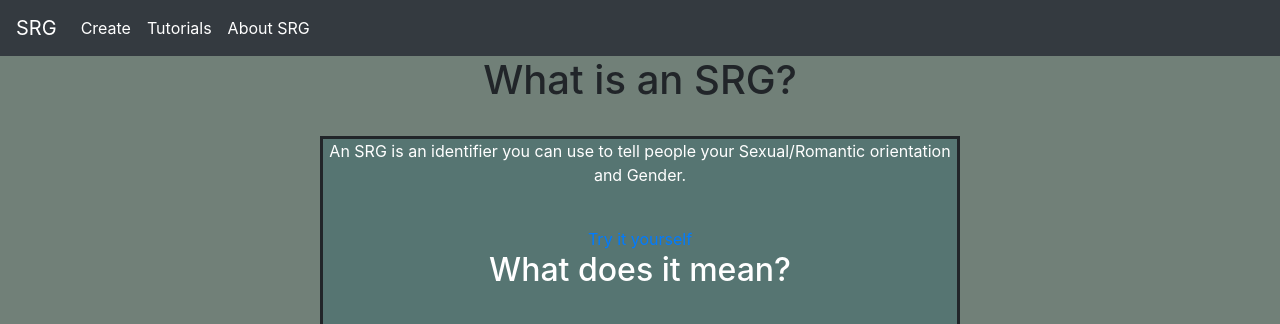
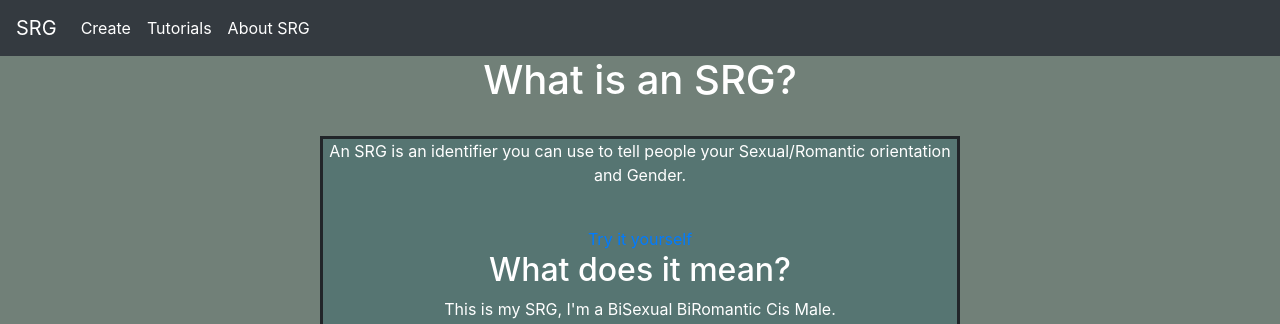
Before and after one commit to Th3M4ttman/SRGServer, a Python web app: template SRG/templates/index.html in a window 1280 px wide. Shown: the top 324 px of the page. Run offline with Jinja, Linux system fonts and the light colour scheme; the template is opened without the code that fills it, so the values that code supplies are empty; some libraries are stand-ins or nearby versions.

Commit message:
Update index.html

```diff
--- a/SRG/templates/index.html
+++ b/SRG/templates/index.html
@@ -1,7 +1,7 @@
 {% extends 'base.html' %}
 
 {% block content %}
-    <h1>{% block title %} What is an SRG? {% endblock %}</h1><br>
+    <h1 style="color: #ffffff; ">{% block title %} What is an SRG? {% endblock %}</h1><br>
 	<div style="width: 50%; background-color: #567572FF; align-items: center; margin-left: auto; margin-right: auto; justify-content: center; text-align: center; border-style: solid;" border="5">
 
 
@@ -9,29 +9,29 @@
 	<a href=/create>
 	Try it yourself
 	</a>
-	<h2 style="color: #ffffff;">What does it mean?</h2> <br>
+	<h2 style="color: #ffffff;">What does it mean?</h2>
 
-		<p style="color: #ffffff;">This is my SRG, I'm a BiSexual BiRomantic Cis Male.</p>  <br>
+		<p style="color: #ffffff;">This is my SRG, I'm a BiSexual BiRomantic Cis Male.</p>
 
 	<img style="display: flex; flex: 100%; width: 30vw;  margin-left: auto; margin-right: auto;" src="https://i.imgur.com/VhMtiae.png" alt="MySRG">
 
-		<p style="color: #ffffff;">The background displays gender. Gray for Agender, Blue for Male, Pink for Female and Blue/Pink for Intergender</p>  <br>
+		<p style="color: #ffffff;">The background displays gender. Gray for Agender, Blue for Male, Pink for Female and Blue/Pink for Intergender</p>
 
-		<p style="color: #ffffff;">The central number is your SRG number this encapsulates all your other information. </p> <br>
+		<p style="color: #ffffff;">The central number is your SRG number this encapsulates all your other information. </p>
 
-		<p style="color: #ffffff;">The labels on the left denote your romantic attractions </p> <br>
+		<p style="color: #ffffff;">The labels on the left denote your romantic attractions </p>
 
-		<p style="color: #ffffff;">The labels on the right denote your sexual attractions </p> <br>
+		<p style="color: #ffffff;">The labels on the right denote your sexual attractions </p>
 
-		<p style="color: #ffffff;">The Text at the top is your second person pronoun</p>  <br>
+		<p style="color: #ffffff;">The Text at the top is your second person pronoun</p>
 
-		<p style="color: #ffffff;">The Text at the bottom is your third person pronoun </p> <br>
+		<p style="color: #ffffff;">The Text at the bottom is your third person pronoun </p>
 
 	<img style="display: flex; flex: 100%; width: 30vw;  margin-left: auto; margin-right: auto;" src="https://i.imgur.com/em38Wom.png" alt="QuestioningTransFemAceAro">
 
-		<p style="color: #ffffff;">You can also choose to denote that you are trans. You dont have to though obviously as trans women are women and trans men are men.</p>  <br>
+		<p style="color: #ffffff;">You can also choose to denote that you are trans. You dont have to though obviously as trans women are women and trans men are men.</p>
 
-		<p style="color: #ffffff;">The questionmark denotes you are still qustioning your Sexual/Romantic/Gender identity.</p> <br>
+		<p style="color: #ffffff;">The questionmark denotes you are still qustioning your Sexual/Romantic/Gender identity.</p>
 
 	<a href=/create>
 	Try it yourself
```
